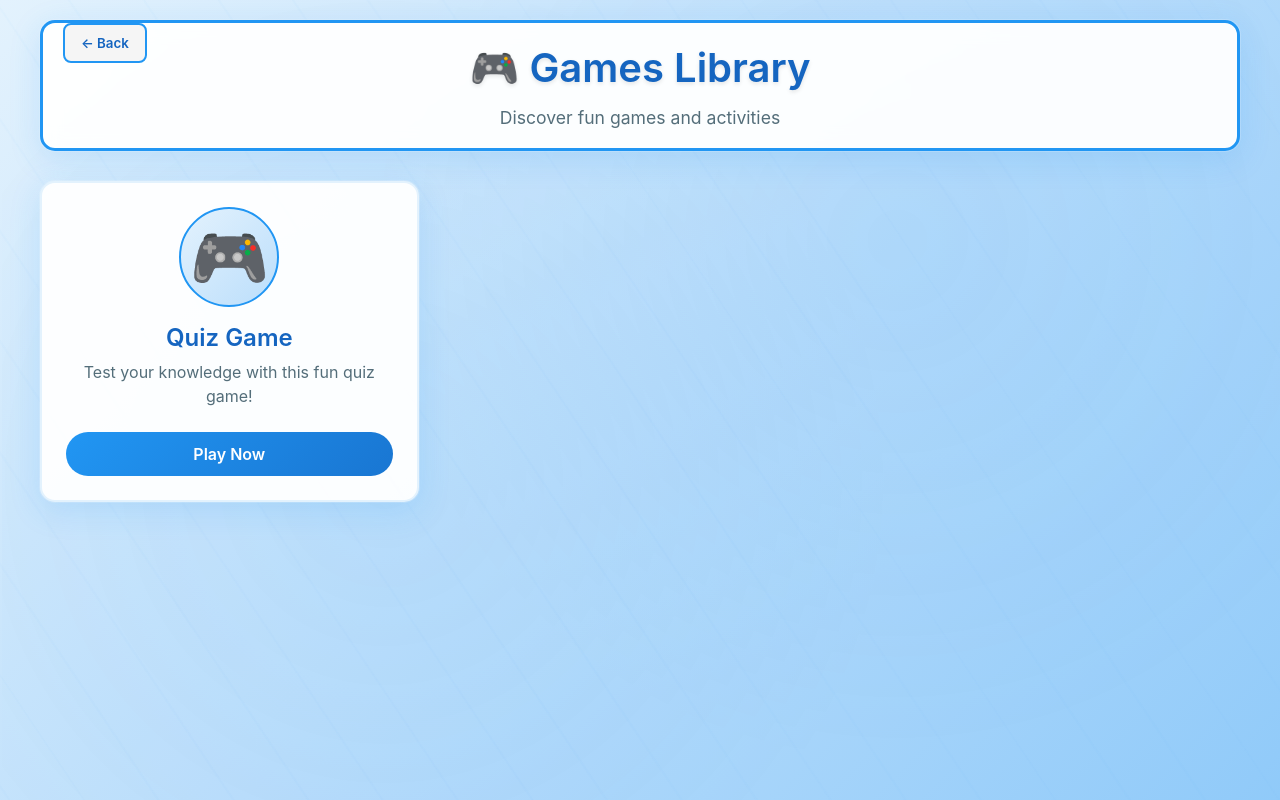
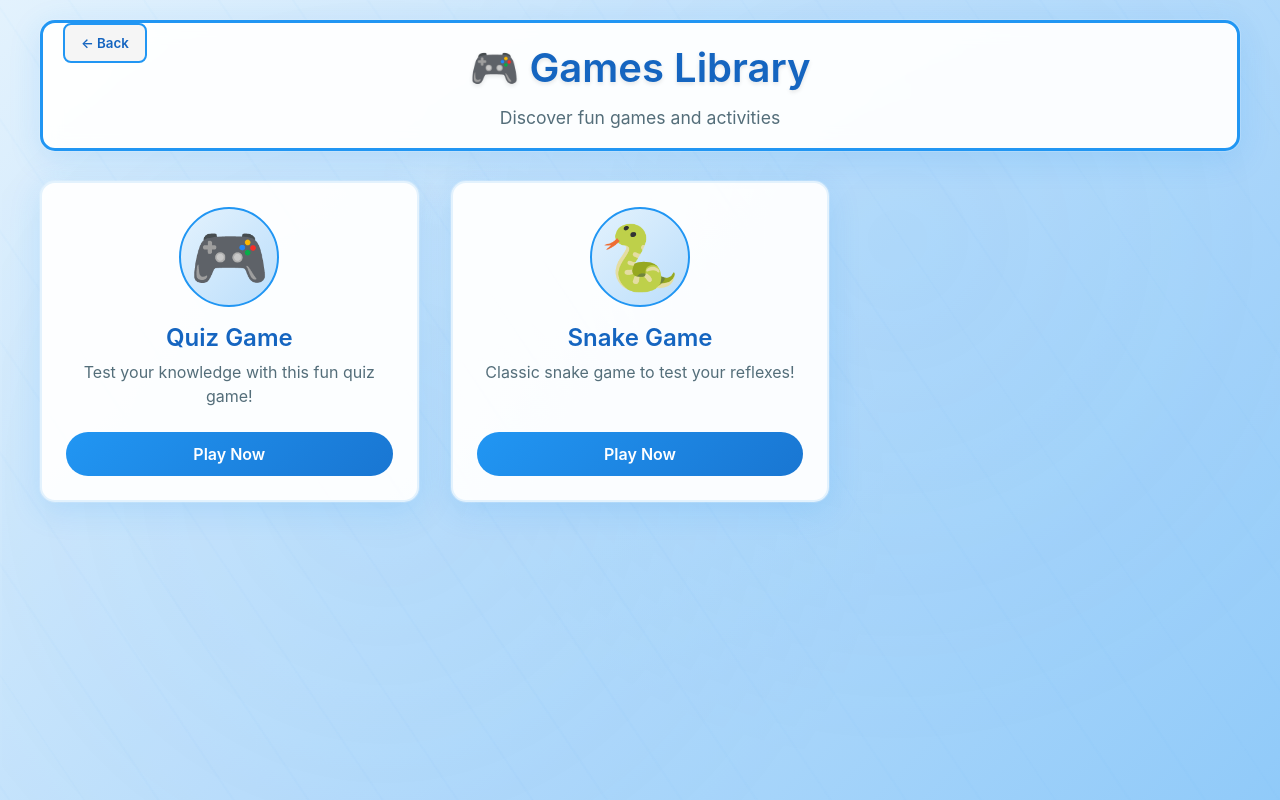
Before and after one commit to aadishsamir123/hacakthon-project, a React (Vite) app: page /games in a window 1280 px wide. Built offline with nearby package versions, Linux system fonts and the light colour scheme; no server answers; sample sign-in values are in the browser's storage.

Commit message:
Add Snake Game to the game library

```diff
--- a/src/pages/Games.jsx
+++ b/src/pages/Games.jsx
@@ -17,8 +17,14 @@ const Games = () => {
       description: 'Test your knowledge with this fun quiz game!',
       thumbnail: '🎮',
       url: `https://quiz.games.giishackathon2025.aadish.dev?uid=${currentUser?.uid || ''}`
-    }
-    // Add more games here as needed
+    },
+    {
+      id: 'snake',
+      title: 'Snake Game',
+      description: 'Classic snake game to test your reflexes!',
+      thumbnail: '🐍',
+      url: `https://snake.games.giishackathon2025.aadish.dev?uid=${currentUser?.uid || ''}`
+    },
   ];
 
   const openGame = (game) => {
```
